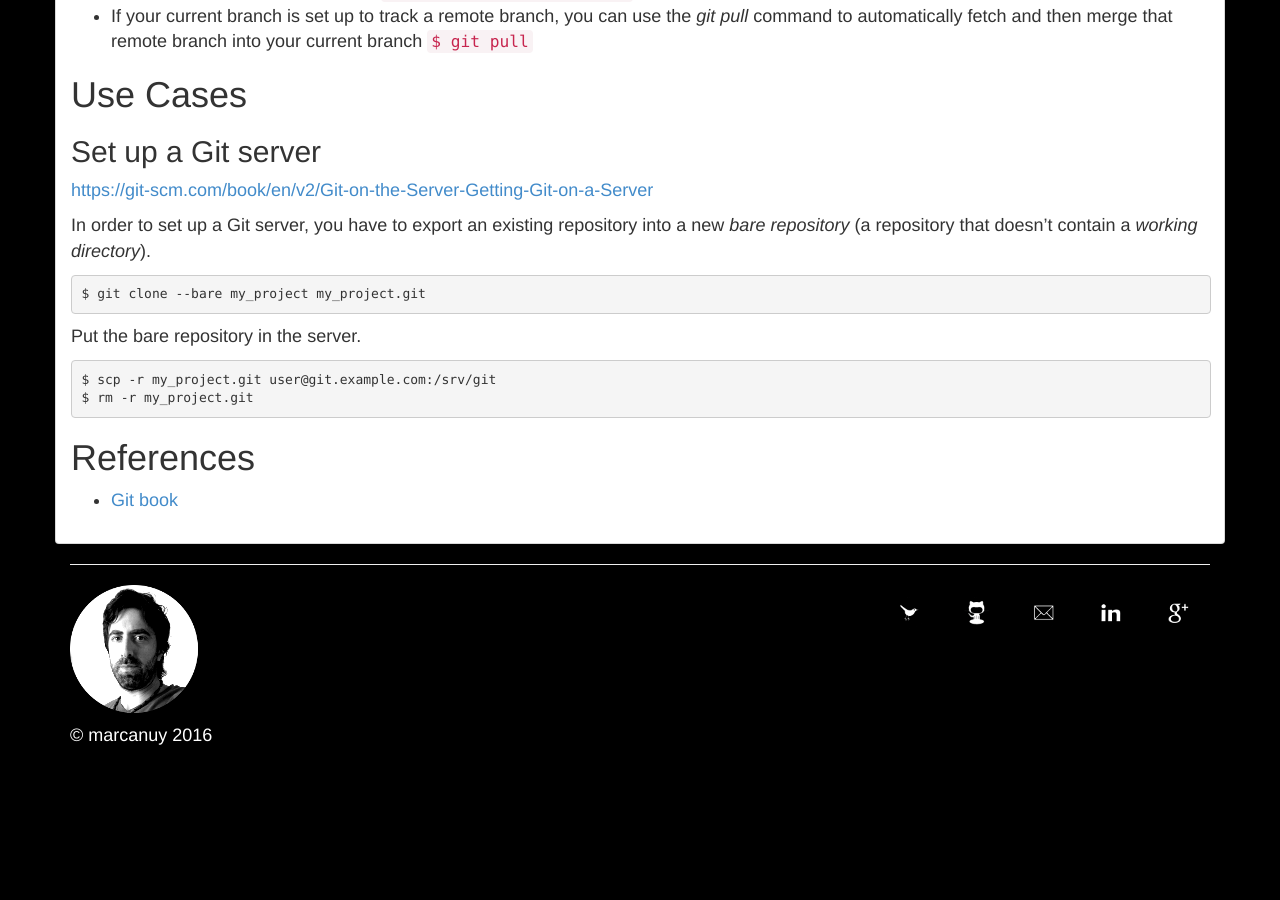
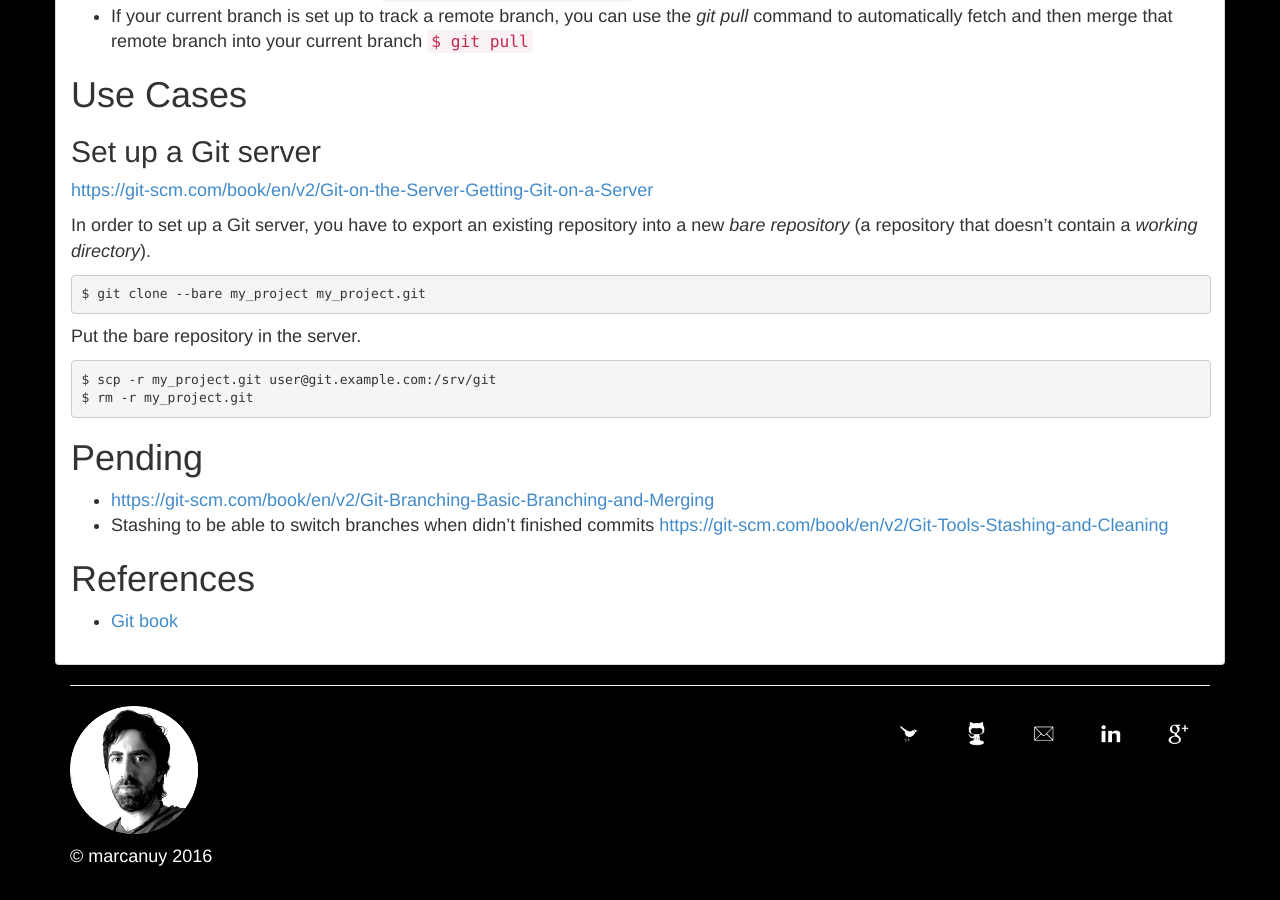
Before and after one commit to marcanuy/marcanuy.github.io, a Jekyll site: the page built from en/notes/_posts/2016-05-26-git.md, in a window 1280 px wide and 900 px high, scrolled down 1936 px. Built offline with Jekyll 4.4.1, drawn with Linux system fonts in a browser that asks for light colours; nearby versions of some CDN libraries; before the commit the page ends 2715 px from its top, so only the background shows below that.

Commit message:
added pending git reference links

```diff
--- a/en/notes/_posts/2016-05-26-git.md
+++ b/en/notes/_posts/2016-05-26-git.md
@@ -93,6 +93,13 @@ Put the bare repository in the server.
     $ scp -r my_project.git user@git.example.com:/srv/git
 	$ rm -r my_project.git
 
+# Pending #
+
++ <https://git-scm.com/book/en/v2/Git-Branching-Basic-Branching-and-Merging>
++ Stashing to be able to switch branches when didn't finished commits <https://git-scm.com/book/en/v2/Git-Tools-Stashing-and-Cleaning>
+
+
+
 References
 ==========
 
```
